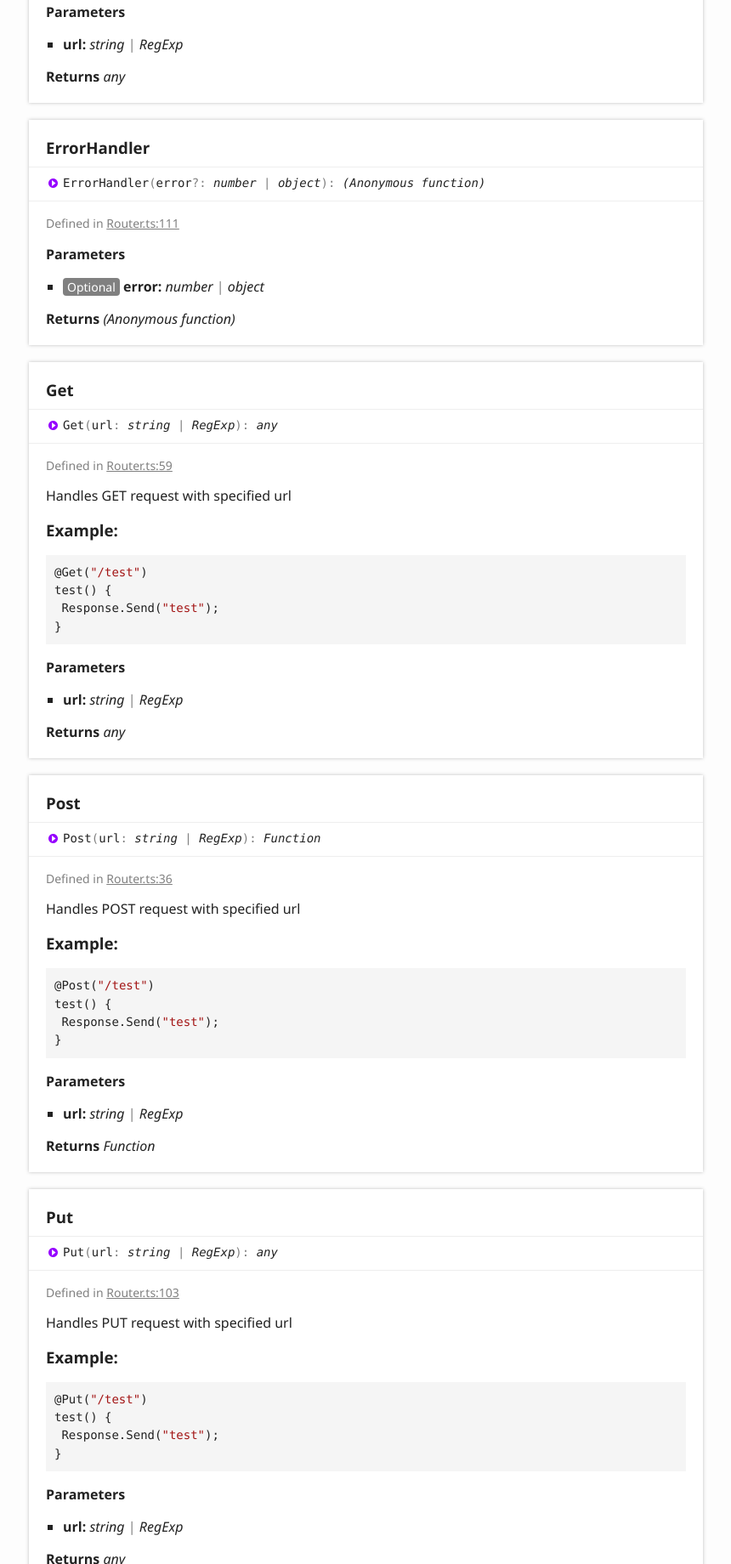
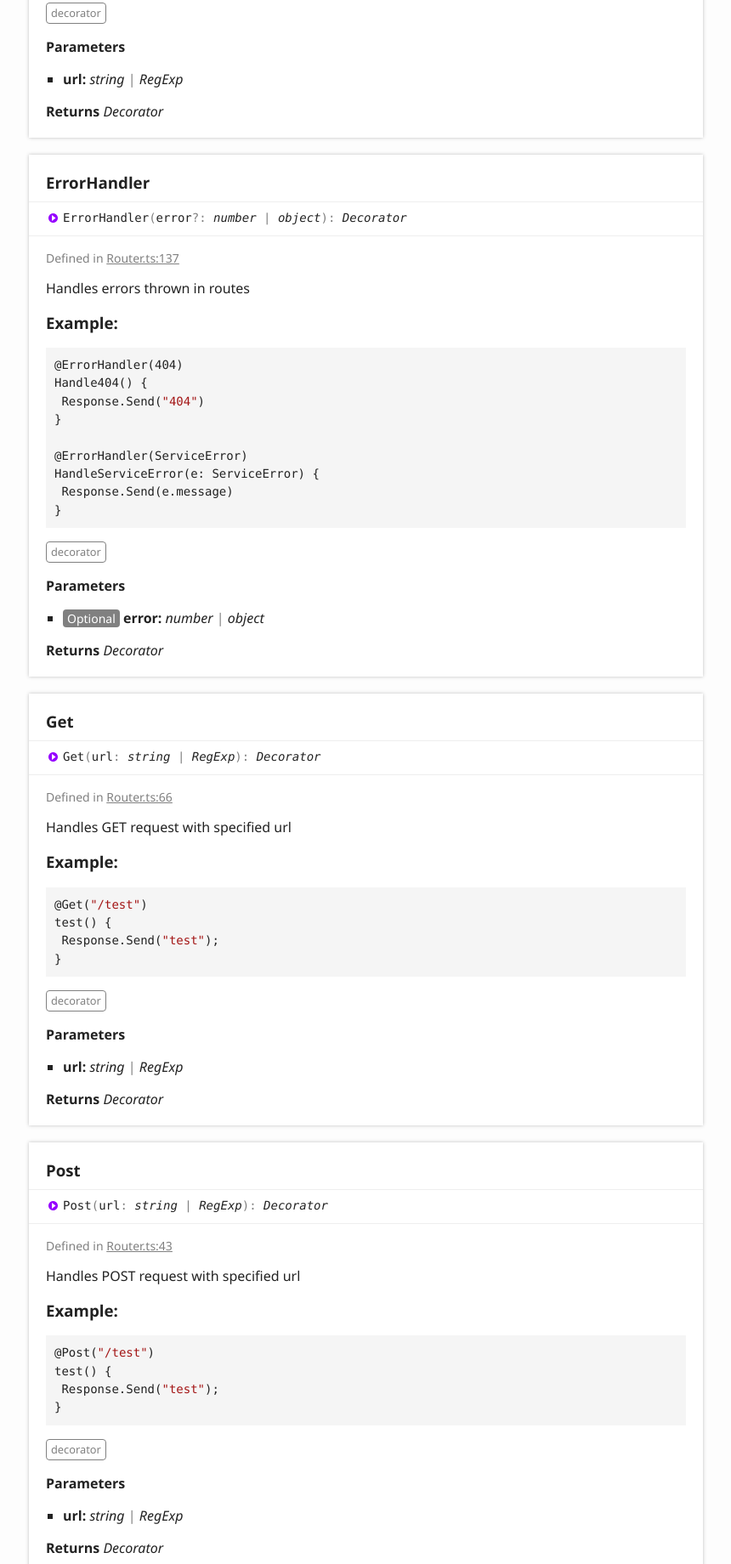
Before and after one commit to simonhochrein/promenade, a website: page docs/globals.html in a window 1280 px wide. Shown: the part 960-2800 px from the top of the page at 85% size, without its empty margins (6-866 px from the left). Drawn offline with Linux system fonts and the light colour scheme.

Commit message:
Add documentation for error handler

```diff
--- a/docs/globals.html
+++ b/docs/globals.html
@@ -95,13 +95,13 @@
 					<a name="delete" class="tsd-anchor"></a>
 					<h3>Delete</h3>
 					<ul class="tsd-signatures tsd-kind-function tsd-is-not-exported">
-						<li class="tsd-signature tsd-kind-icon">Delete<span class="tsd-signature-symbol">(</span>url<span class="tsd-signature-symbol">: </span><span class="tsd-signature-type">string</span><span class="tsd-signature-symbol"> | </span><span class="tsd-signature-type">RegExp</span><span class="tsd-signature-symbol">)</span><span class="tsd-signature-symbol">: </span><span class="tsd-signature-type">any</span></li>
+						<li class="tsd-signature tsd-kind-icon">Delete<span class="tsd-signature-symbol">(</span>url<span class="tsd-signature-symbol">: </span><span class="tsd-signature-type">string</span><span class="tsd-signature-symbol"> | </span><span class="tsd-signature-type">RegExp</span><span class="tsd-signature-symbol">)</span><span class="tsd-signature-symbol">: </span><span class="tsd-signature-type">Decorator</span></li>
 					</ul>
 					<ul class="tsd-descriptions">
 						<li class="tsd-description">
 							<aside class="tsd-sources">
 								<ul>
-									<li>Defined in <a href="https://github.com/simonhochrein/promenade/blob/2973c6a/src/Router.ts#L81">Router.ts:81</a></li>
+									<li>Defined in <a href="https://github.com/simonhochrein/promenade/blob/ecfc194/src/Router.ts#L88">Router.ts:88</a></li>
 								</ul>
 							</aside>
 							<div class="tsd-comment tsd-typography">
@@ -114,6 +114,10 @@ test() {
  Response.Send(<span class="hljs-string">"test"</span>);
 }
 </code></pre>
+								<dl class="tsd-comment-tags">
+									<dt>decorator</dt>
+									<dd></dd>
+								</dl>
 							</div>
 							<h4 class="tsd-parameters-title">Parameters</h4>
 							<ul class="tsd-parameters">
@@ -121,7 +125,7 @@ test() {
 									<h5>url: <span class="tsd-signature-type">string</span><span class="tsd-signature-symbol"> | </span><span class="tsd-signature-type">RegExp</span></h5>
 								</li>
 							</ul>
-							<h4 class="tsd-returns-title">Returns <span class="tsd-signature-type">any</span></h4>
+							<h4 class="tsd-returns-title">Returns <span class="tsd-signature-type">Decorator</span></h4>
 						</li>
 					</ul>
 				</section>
@@ -129,22 +133,42 @@ test() {
 					<a name="errorhandler" class="tsd-anchor"></a>
 					<h3>Error<wbr>Handler</h3>
 					<ul class="tsd-signatures tsd-kind-function tsd-is-not-exported">
-						<li class="tsd-signature tsd-kind-icon">Error<wbr>Handler<span class="tsd-signature-symbol">(</span>error<span class="tsd-signature-symbol">?: </span><span class="tsd-signature-type">number</span><span class="tsd-signature-symbol"> | </span><span class="tsd-signature-type">object</span><span class="tsd-signature-symbol">)</span><span class="tsd-signature-symbol">: </span><span class="tsd-signature-type">(Anonymous function)</span></li>
+						<li class="tsd-signature tsd-kind-icon">Error<wbr>Handler<span class="tsd-signature-symbol">(</span>error<span class="tsd-signature-symbol">?: </span><span class="tsd-signature-type">number</span><span class="tsd-signature-symbol"> | </span><span class="tsd-signature-type">object</span><span class="tsd-signature-symbol">)</span><span class="tsd-signature-symbol">: </span><span class="tsd-signature-type">Decorator</span></li>
 					</ul>
 					<ul class="tsd-descriptions">
 						<li class="tsd-description">
 							<aside class="tsd-sources">
 								<ul>
-									<li>Defined in <a href="https://github.com/simonhochrein/promenade/blob/2973c6a/src/Router.ts#L111">Router.ts:111</a></li>
+									<li>Defined in <a href="https://github.com/simonhochrein/promenade/blob/ecfc194/src/Router.ts#L137">Router.ts:137</a></li>
 								</ul>
 							</aside>
+							<div class="tsd-comment tsd-typography">
+								<div class="lead">
+									<p>Handles errors thrown in routes</p>
+								</div>
+								<h3 id="example-">Example:</h3>
+								<pre><code class="lang-typescript"><span class="hljs-meta">@ErrorHandler</span>(<span class="hljs-number">404</span>)
+Handle404() {
+ Response.Send(<span class="hljs-string">"404"</span>)
+}
+
+<span class="hljs-meta">@ErrorHandler</span>(ServiceError)
+HandleServiceError(e: ServiceError) {
+ Response.Send(e.message)
+}
+</code></pre>
+								<dl class="tsd-comment-tags">
+									<dt>decorator</dt>
+									<dd></dd>
+								</dl>
+							</div>
 							<h4 class="tsd-parameters-title">Parameters</h4>
 							<ul class="tsd-parameters">
 								<li>
 									<h5><span class="tsd-flag ts-flagOptional">Optional</span> error: <span class="tsd-signature-type">number</span><span class="tsd-signature-symbol"> | </span><span class="tsd-signature-type">object</span></h5>
 								</li>
 							</ul>
-							<h4 class="tsd-returns-title">Returns <span class="tsd-signature-type">(Anonymous function)</span></h4>
+							<h4 class="tsd-returns-title">Returns <span class="tsd-signature-type">Decorator</span></h4>
 						</li>
 					</ul>
 				</section>
@@ -152,13 +176,13 @@ test() {
 					<a name="get" class="tsd-anchor"></a>
 					<h3>Get</h3>
 					<ul class="tsd-signatures tsd-kind-function tsd-is-not-exported">
-						<li class="tsd-signature tsd-kind-icon">Get<span class="tsd-signature-symbol">(</span>url<span class="tsd-signature-symbol">: </span><span class="tsd-signature-type">string</span><span class="tsd-signature-symbol"> | </span><span class="tsd-signature-type">RegExp</span><span class="tsd-signature-symbol">)</span><span class="tsd-signature-symbol">: </span><span class="tsd-signature-type">any</span></li>
+						<li class="tsd-signature tsd-kind-icon">Get<span class="tsd-signature-symbol">(</span>url<span class="tsd-signature-symbol">: </span><span class="tsd-signature-type">string</span><span class="tsd-signature-symbol"> | </span><span class="tsd-signature-type">RegExp</span><span class="tsd-signature-symbol">)</span><span class="tsd-signature-symbol">: </span><span class="tsd-signature-type">Decorator</span></li>
 					</ul>
 					<ul class="tsd-descriptions">
 						<li class="tsd-description">
 							<aside class="tsd-sources">
 								<ul>
-									<li>Defined in <a href="https://github.com/simonhochrein/promenade/blob/2973c6a/src/Router.ts#L59">Router.ts:59</a></li>
+									<li>Defined in <a href="https://github.com/simonhochrein/promenade/blob/ecfc194/src/Router.ts#L66">Router.ts:66</a></li>
 								</ul>
 							</aside>
 							<div class="tsd-comment tsd-typography">
@@ -171,6 +195,10 @@ test() {
  Response.Send(<span class="hljs-string">"test"</span>);
 }
 </code></pre>
+								<dl class="tsd-comment-tags">
+									<dt>decorator</dt>
+									<dd></dd>
+								</dl>
 							</div>
 							<h4 class="tsd-parameters-title">Parameters</h4>
 							<ul class="tsd-parameters">
@@ -178,7 +206,7 @@ test() {
 									<h5>url: <span class="tsd-signature-type">string</span><span class="tsd-signature-symbol"> | </span><span class="tsd-signature-type">RegExp</span></h5>
 								</li>
 							</ul>
-							<h4 class="tsd-returns-title">Returns <span class="tsd-signature-type">any</span></h4>
+							<h4 class="tsd-returns-title">Returns <span class="tsd-signature-type">Decorator</span></h4>
 						</li>
 					</ul>
 				</section>
@@ -186,13 +214,13 @@ test() {
 					<a name="post" class="tsd-anchor"></a>
 					<h3>Post</h3>
 					<ul class="tsd-signatures tsd-kind-function tsd-is-not-exported">
-						<li class="tsd-signature tsd-kind-icon">Post<span class="tsd-signature-symbol">(</span>url<span class="tsd-signature-symbol">: </span><span class="tsd-signature-type">string</span><span class="tsd-signature-symbol"> | </span><span class="tsd-signature-type">RegExp</span><span class="tsd-signature-symbol">)</span><span class="tsd-signature-symbol">: </span><span class="tsd-signature-type">Function</span></li>
+						<li class="tsd-signature tsd-kind-icon">Post<span class="tsd-signature-symbol">(</span>url<span class="tsd-signature-symbol">: </span><span class="tsd-signature-type">string</span><span class="tsd-signature-symbol"> | </span><span class="tsd-signature-type">RegExp</span><span class="tsd-signature-symbol">)</span><span class="tsd-signature-symbol">: </span><span class="tsd-signature-type">Decorator</span></li>
 					</ul>
 					<ul class="tsd-descriptions">
 						<li class="tsd-description">
 							<aside class="tsd-sources">
 								<ul>
-									<li>Defined in <a href="https://github.com/simonhochrein/promenade/blob/2973c6a/src/Router.ts#L36">Router.ts:36</a></li>
+									<li>Defined in <a href="https://github.com/simonhochrein/promenade/blob/ecfc194/src/Router.ts#L43">Router.ts:43</a></li>
 								</ul>
 							</aside>
 							<div class="tsd-comment tsd-typography">
@@ -205,6 +233,10 @@ test() {
  Response.Send(<span class="hljs-string">"test"</span>);
 }
 </code></pre>
+								<dl class="tsd-comment-tags">
+									<dt>decorator</dt>
+									<dd></dd>
+								</dl>
 							</div>
 							<h4 class="tsd-parameters-title">Parameters</h4>
 							<ul class="tsd-parameters">
@@ -212,7 +244,7 @@ test() {
 									<h5>url: <span class="tsd-signature-type">string</span><span class="tsd-signature-symbol"> | </span><span class="tsd-signature-type">RegExp</span></h5>
 								</li>
 							</ul>
-							<h4 class="tsd-returns-title">Returns <span class="tsd-signature-type">Function</span></h4>
+							<h4 class="tsd-returns-title">Returns <span class="tsd-signature-type">Decorator</span></h4>
 						</li>
 					</ul>
 				</section>
@@ -220,13 +252,13 @@ test() {
 					<a name="put" class="tsd-anchor"></a>
 					<h3>Put</h3>
 					<ul class="tsd-signatures tsd-kind-function tsd-is-not-exported">
-						<li class="tsd-signature tsd-kind-icon">Put<span class="tsd-signature-symbol">(</span>url<span class="tsd-signature-symbol">: </span><span class="tsd-signature-type">string</span><span class="tsd-signature-symbol"> | </span><span class="tsd-signature-type">RegExp</span><span class="tsd-signature-symbol">)</span><span class="tsd-signature-symbol">: </span><span class="tsd-signature-type">any</span></li>
+						<li class="tsd-signature tsd-kind-icon">Put<span class="tsd-signature-symbol">(</span>url<span class="tsd-signature-symbol">: </span><span class="tsd-signature-type">string</span><span class="tsd-signature-symbol"> | </span><span class="tsd-signature-type">RegExp</span><span class="tsd-signature-symbol">)</span><span class="tsd-signature-symbol">: </span><span class="tsd-signature-type">Decorator</span></li>
 					</ul>
 					<ul class="tsd-descriptions">
 						<li class="tsd-description">
 							<aside class="tsd-sources">
 								<ul>
-									<li>Defined in <a href="https://github.com/simonhochrein/promenade/blob/2973c6a/src/Router.ts#L103">Router.ts:103</a></li>
+									<li>Defined in <a href="https://github.com/simonhochrein/promenade/blob/ecfc194/src/Router.ts#L110">Router.ts:110</a></li>
 								</ul>
 							</aside>
 							<div class="tsd-comment tsd-typography">
@@ -239,6 +271,10 @@ test() {
  Response.Send(<span class="hljs-string">"test"</span>);
 }
 </code></pre>
+								<dl class="tsd-comment-tags">
+									<dt>decorator</dt>
+									<dd></dd>
+								</dl>
 							</div>
 							<h4 class="tsd-parameters-title">Parameters</h4>
 							<ul class="tsd-parameters">
@@ -246,7 +282,7 @@ test() {
 									<h5>url: <span class="tsd-signature-type">string</span><span class="tsd-signature-symbol"> | </span><span class="tsd-signature-type">RegExp</span></h5>
 								</li>
 							</ul>
-							<h4 class="tsd-returns-title">Returns <span class="tsd-signature-type">any</span></h4>
+							<h4 class="tsd-returns-title">Returns <span class="tsd-signature-type">Decorator</span></h4>
 						</li>
 					</ul>
 				</section>
@@ -260,7 +296,7 @@ test() {
 						<li class="tsd-description">
 							<aside class="tsd-sources">
 								<ul>
-									<li>Defined in <a href="https://github.com/simonhochrein/promenade/blob/2973c6a/src/Server.ts#L22">Server.ts:22</a></li>
+									<li>Defined in <a href="https://github.com/simonhochrein/promenade/blob/ecfc194/src/Server.ts#L22">Server.ts:22</a></li>
 								</ul>
 							</aside>
 							<div class="tsd-comment tsd-typography">
@@ -310,7 +346,7 @@ http.createServer(Server()).listen(<span class="hljs-number">8888</span>);
 						<li class="tsd-description">
 							<aside class="tsd-sources">
 								<ul>
-									<li>Defined in <a href="https://github.com/simonhochrein/promenade/blob/2973c6a/src/Autoload.ts#L16">Autoload.ts:16</a></li>
+									<li>Defined in <a href="https://github.com/simonhochrein/promenade/blob/ecfc194/src/Autoload.ts#L16">Autoload.ts:16</a></li>
 								</ul>
 							</aside>
 							<div class="tsd-comment tsd-typography">
```
Also changed, not shown: docs/classes/request.html (+5 -5 lines), docs/classes/response.html (+4 -4 lines), src/Router.ts (+39 -13 lines).
